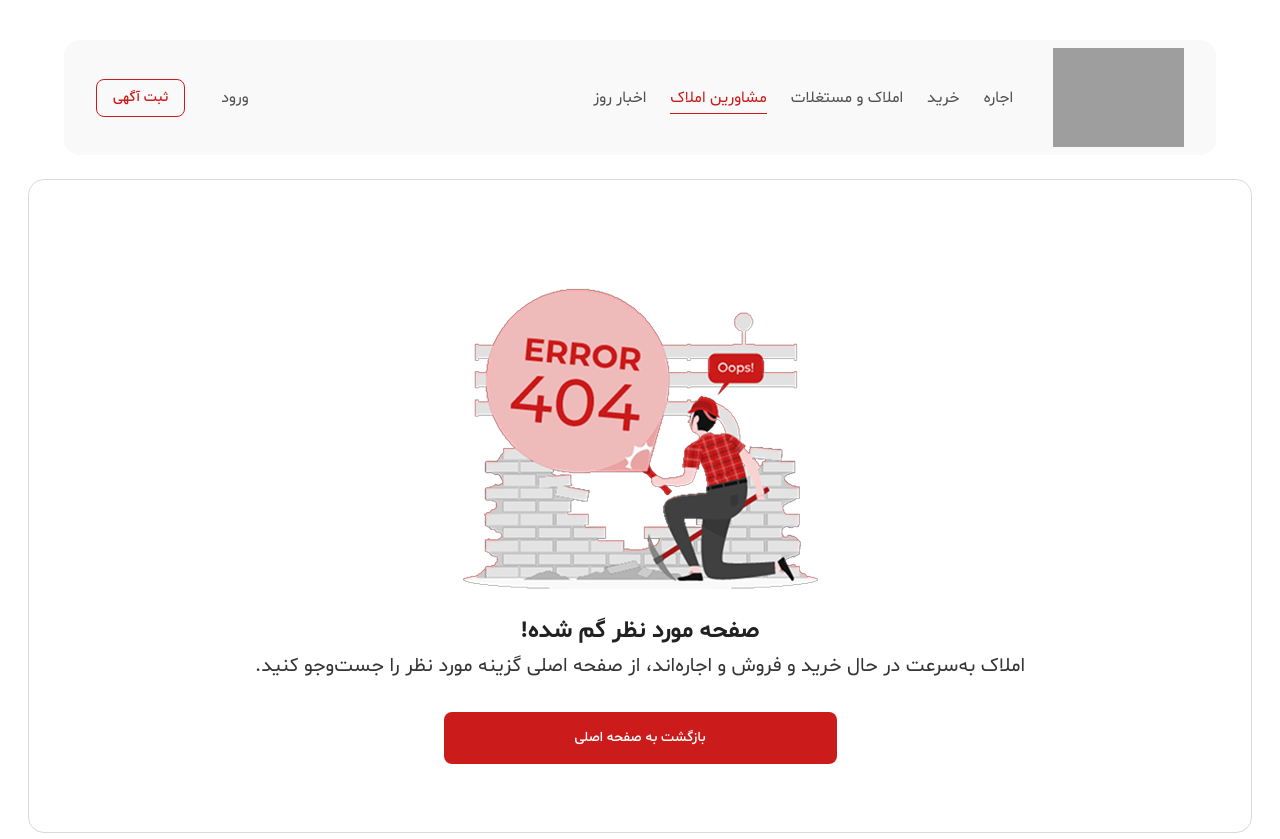
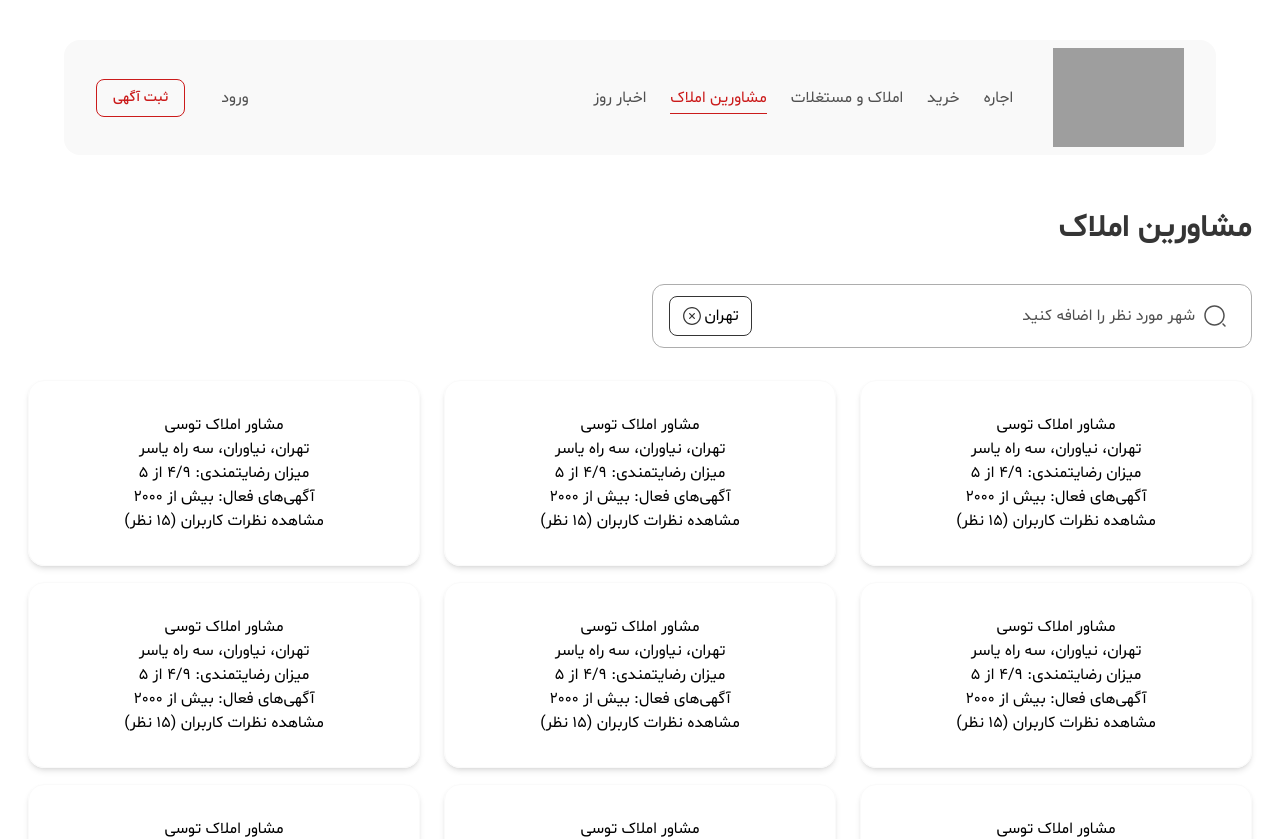
Before and after one commit to soheil-jalili/Saghfinoo, a Next.js app: page /agents in a window 1280 px wide. Before the commit this address had no page. Shown: the top 839 px of the page. Built offline with nearby package versions, Linux system fonts and the light colour scheme; grey boxes are pictures that could not be loaded.

Commit message:
[Add] AgentPage,Button,CenterWrapper,SearchInputCity,TitlePage,AgentComponent,AgentCard , [Edit] global.css

```diff
--- /dev/null
+++ b/app/agents/page.tsx
@@ -0,0 +1,21 @@
+import Button from '@/components/module/Button/Button'
+import CenterWrapper from '@/components/module/CenterWrapper/CenterWrapper'
+import SearchInputCity from '@/components/module/SearchInputCity/SearchInputCity'
+import TitlePage from '@/components/module/TitlePage/TitlePage'
+import Agent from '@/components/templates/agents/Agent/Agent'
+import React from 'react'
+
+const Agents: React.FC = () => {
+    return (
+        <div className='container'>
+            <TitlePage title='مشاورین املاک' />
+            <SearchInputCity />
+            <Agent />
+            <CenterWrapper>
+                <Button className='w-58 h-12'>مشاهده بیشتر</Button>
+            </CenterWrapper>
+        </div>
+    )
+}
+
+export default Agents
--- a/app/globals.css
+++ b/app/globals.css
@@ -21,7 +21,7 @@
   --color-gray-3: #ededed;
   --color-gray-4: #e1e1e1;
   --color-gray-5: #d9d9d9;
-  --color-gray-6: #CBCBCB;
+  --color-gray-6: #cbcbcb;
   --color-gray-7: #adadad;
   --color-gray-8: #909090;
   --color-gray-9: #717171;
--- /dev/null
+++ b/components/module/Button/Button.tsx
@@ -0,0 +1,13 @@
+import React, { ComponentProps } from 'react'
+
+type Props = ComponentProps<'button'> & {
+
+}
+
+const Button: React.FC<Props> = ({ className, children }: Props) => {
+    return (
+        <button className={`text-white bg-primary text-sm mt-14 mb-26 rounded-lg ${className}`}>{children}</button>
+    )
+}
+
+export default Button
--- /dev/null
+++ b/components/module/CenterWrapper/CenterWrapper.tsx
@@ -0,0 +1,15 @@
+import React from "react"
+
+
+type Props = {
+    children: React.ReactNode
+}
+const CenterWrapper: React.FC<Props> = ({ children }: Props) => {
+    return (
+        <div className='flex items-center justify-center'>
+            {children}
+        </div>
+    )
+}
+
+export default CenterWrapper
--- /dev/null
+++ b/components/module/SearchInputCity/SearchInputCity.tsx
@@ -0,0 +1,27 @@
+import React from 'react'
+
+const SearchInputCity: React.FC = () => {
+    return (
+        <form action="#" method='POST' className='rounded-xl border border-gray-7 w-full sm:w-150 h-16 flex items-center pl-4 pr-6 mb-8 gap-2'>
+            <button type='submit'>
+                <svg width="24" height="24" viewBox="0 0 24 24" fill="none" xmlns="http://www.w3.org/2000/svg">
+                    <path d="M11.5 21.75C5.85 21.75 1.25 17.15 1.25 11.5C1.25 5.85 5.85 1.25 11.5 1.25C17.15 1.25 21.75 5.85 21.75 11.5C21.75 17.15 17.15 21.75 11.5 21.75ZM11.5 2.75C6.67 2.75 2.75 6.68 2.75 11.5C2.75 16.32 6.67 20.25 11.5 20.25C16.33 20.25 20.25 16.32 20.25 11.5C20.25 6.68 16.33 2.75 11.5 2.75Z" fill="#505050" />
+                    <path d="M22.0014 22.75C21.8114 22.75 21.6214 22.68 21.4714 22.53L19.4714 20.53C19.1814 20.24 19.1814 19.76 19.4714 19.47C19.7614 19.18 20.2414 19.18 20.5314 19.47L22.5314 21.47C22.8214 21.76 22.8214 22.24 22.5314 22.53C22.3814 22.68 22.1914 22.75 22.0014 22.75Z" fill="#505050" />
+                </svg>
+            </button>
+            <input type="text" placeholder='شهر مورد نظر را اضافه کنید' className='w-full outline-0 placeholder:text-gray-10 text-base' />
+
+            <button className='border border-gray-11 rounded-lg flex items-center gap-[2.5px] mr-auto cursor-pointer h-10 w-auto px-3'>
+                <span>تهران</span>
+                <svg width="20" height="20" viewBox="0 0 20 20" fill="none" xmlns="http://www.w3.org/2000/svg">
+                    <path d="M10.0013 18.9583C5.05964 18.9583 1.04297 14.9417 1.04297 9.99999C1.04297 5.05832 5.05964 1.04166 10.0013 1.04166C14.943 1.04166 18.9596 5.05832 18.9596 9.99999C18.9596 14.9417 14.943 18.9583 10.0013 18.9583ZM10.0013 2.29166C5.7513 2.29166 2.29297 5.74999 2.29297 9.99999C2.29297 14.25 5.7513 17.7083 10.0013 17.7083C14.2513 17.7083 17.7096 14.25 17.7096 9.99999C17.7096 5.74999 14.2513 2.29166 10.0013 2.29166Z" fill="#353535" />
+                    <path d="M7.64245 12.9833C7.48411 12.9833 7.32578 12.925 7.20078 12.8C6.95911 12.5583 6.95911 12.1583 7.20078 11.9167L11.9174 7.19999C12.1591 6.95832 12.5591 6.95832 12.8008 7.19999C13.0424 7.44165 13.0424 7.84165 12.8008 8.08332L8.08411 12.8C7.96745 12.925 7.80078 12.9833 7.64245 12.9833Z" fill="#353535" />
+                    <path d="M12.3591 12.9833C12.2008 12.9833 12.0424 12.925 11.9174 12.8L7.20078 8.08332C6.95911 7.84165 6.95911 7.44165 7.20078 7.19999C7.44245 6.95832 7.84245 6.95832 8.08411 7.19999L12.8008 11.9167C13.0424 12.1583 13.0424 12.5583 12.8008 12.8C12.6758 12.925 12.5174 12.9833 12.3591 12.9833Z" fill="#353535" />
+                </svg>
+
+            </button>
+        </form>
+    )
+}
+
+export default SearchInputCity
--- /dev/null
+++ b/components/module/TitlePage/TitlePage.tsx
@@ -0,0 +1,12 @@
+import React, { ComponentProps } from 'react'
+
+type Props = ComponentProps<'h3'> & {
+    title: string
+}
+const TitlePage: React.FC<Props> = ({ title, className }) => {
+    return (
+        <h3 className={`text-gray-11 font-bold-shabnam! text-sm sm:text-[32px] mt-8 lg:mt-[91px] mb-4 sm:mb-8 ${className}`}>{title}</h3>
+    )
+}
+
+export default TitlePage
--- /dev/null
+++ b/components/templates/agents/Agent/Agent.tsx
@@ -0,0 +1,17 @@
+import React from 'react'
+import AgentCard from '../AgentCard/AgentCard'
+
+const Agent: React.FC = () => {
+    return (
+        <div className='grid grid-cols-[repeat(3,392px)] items-center gap-y-4 gap-x-6 flex-wrap'>
+            {
+                Array.from({ length: 52 }).map((item) => {
+                    return <AgentCard id='1' icon='/assets/images/' ad_enable={2000} agent='مشاور املاک توسی' location='تهران، نیاوران، سه راه یاسر' rate='4/9' commentNumber={15} />
+                })
+            }
+        </div>
+
+    )
+}
+
+export default Agent
--- /dev/null
+++ b/components/templates/agents/AgentCard/AgentCard.tsx
@@ -0,0 +1,17 @@
+import AgentCardType from '@/types/agent-card'
+import Link from 'next/link'
+import React from 'react'
+
+const AgentCard: React.FC<AgentCardType> = ({ icon, agent, location, rate, ad_enable, commentNumber }) => {
+    return (
+        <div className='flex flex-col items-center justify-center border border-gray-1 shadow-md rounded-2xl py-8'>
+            <p>مشاور املاک توسی</p>
+            <p>تهران، نیاوران، سه راه یاسر</p>
+            <p>میزان رضایتمندی: ۴/۹ از ۵</p>
+            <p>آگهی‌های فعال: بیش از ۲۰۰۰ </p>
+            <Link href={'/'}>مشاهده نظرات کاربران (۱۵ نظر)</Link>
+        </div>
+    )
+}
+
+export default AgentCard
--- /dev/null
+++ b/types/agent-card.ts
@@ -0,0 +1,11 @@
+type AgentCardType = {
+  id: string;
+  icon: string;
+  agent: string;
+  location: string;
+  rate: string;
+  ad_enable: number;
+  commentNumber: number;
+};
+
+export default AgentCardType;
```
